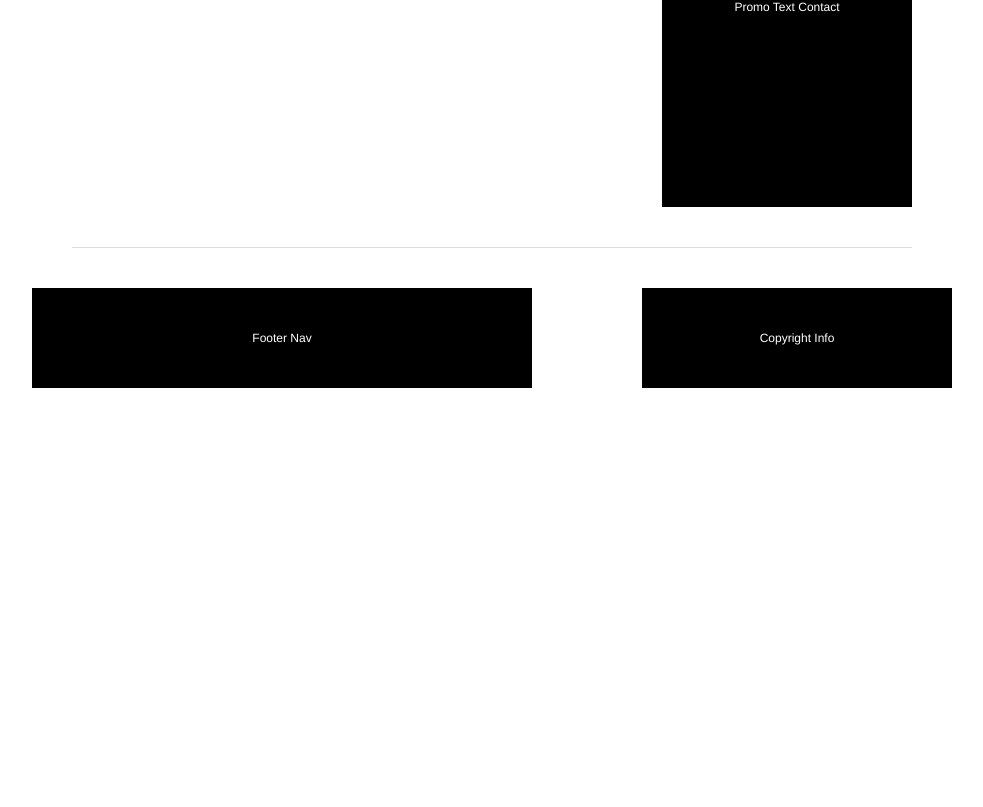
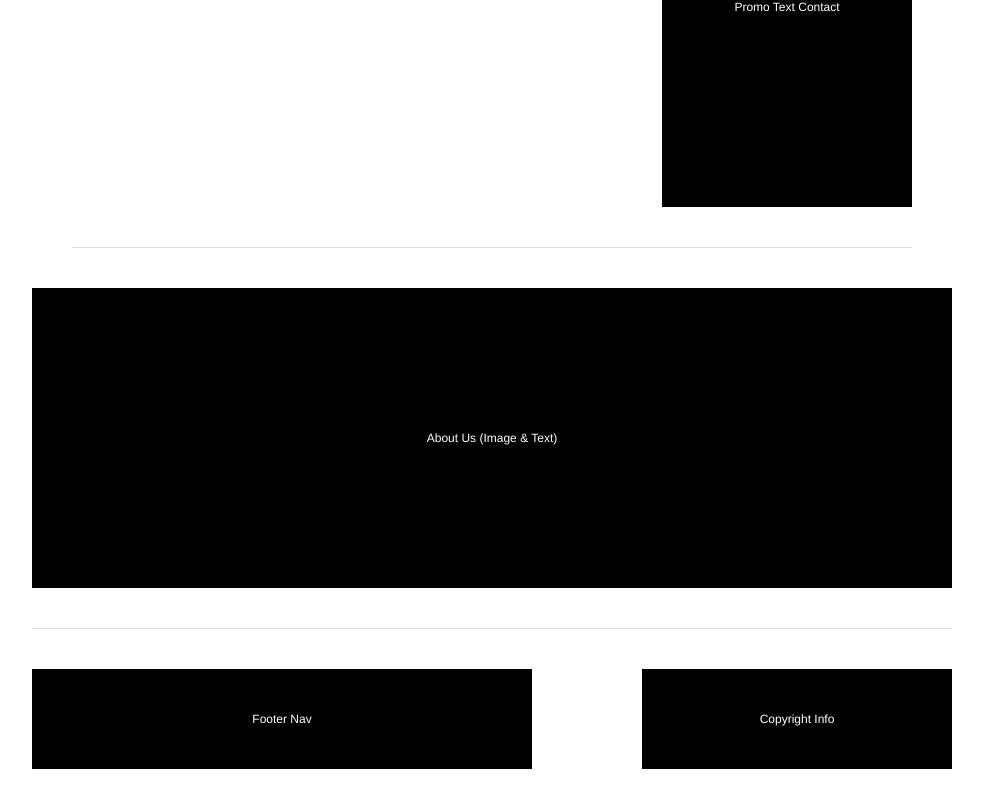
Before and after one commit to milkfirst/P3_MidtermPrep, a plain HTML site: page contact.html in a window 1280 px wide. Shown: the part 807-1614 px from the top of the page, without its empty margins (148-1131 px from the left). Before the commit the page ends 1235 px from the top, so only its background shows below. Drawn offline with Linux system fonts and the light colour scheme.

Commit message:
Update contact.html

```diff
--- a/contact.html
+++ b/contact.html
@@ -34,6 +34,10 @@
             <div id="promoTextContact"><p>Promo Text Contact</p></div>
         </section><!-- end contactForm-->
 
+        <section id="aboutUs">
+            <div id="aboutUsImage"><p>About Us (Image & Text)</p></div><!--end about us text and image -->
+        </section><!-- end about us-->
+
         <footer id="mainFooter">
             <div id="footerNav"><p>Footer Nav</p></div><!-- end footerNav-->
             <div id="copyRight"><p>Copyright Info</p></div><!-- end copyRight-->
```
